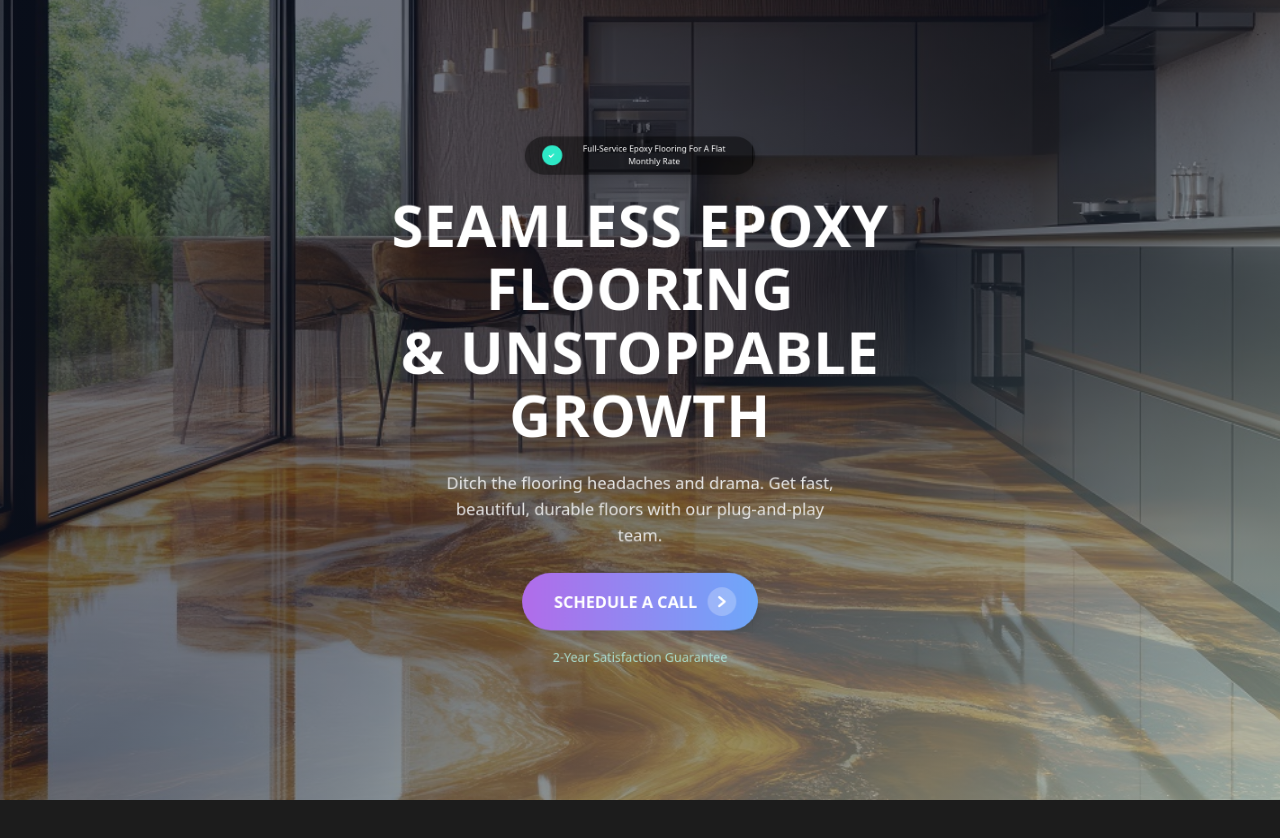
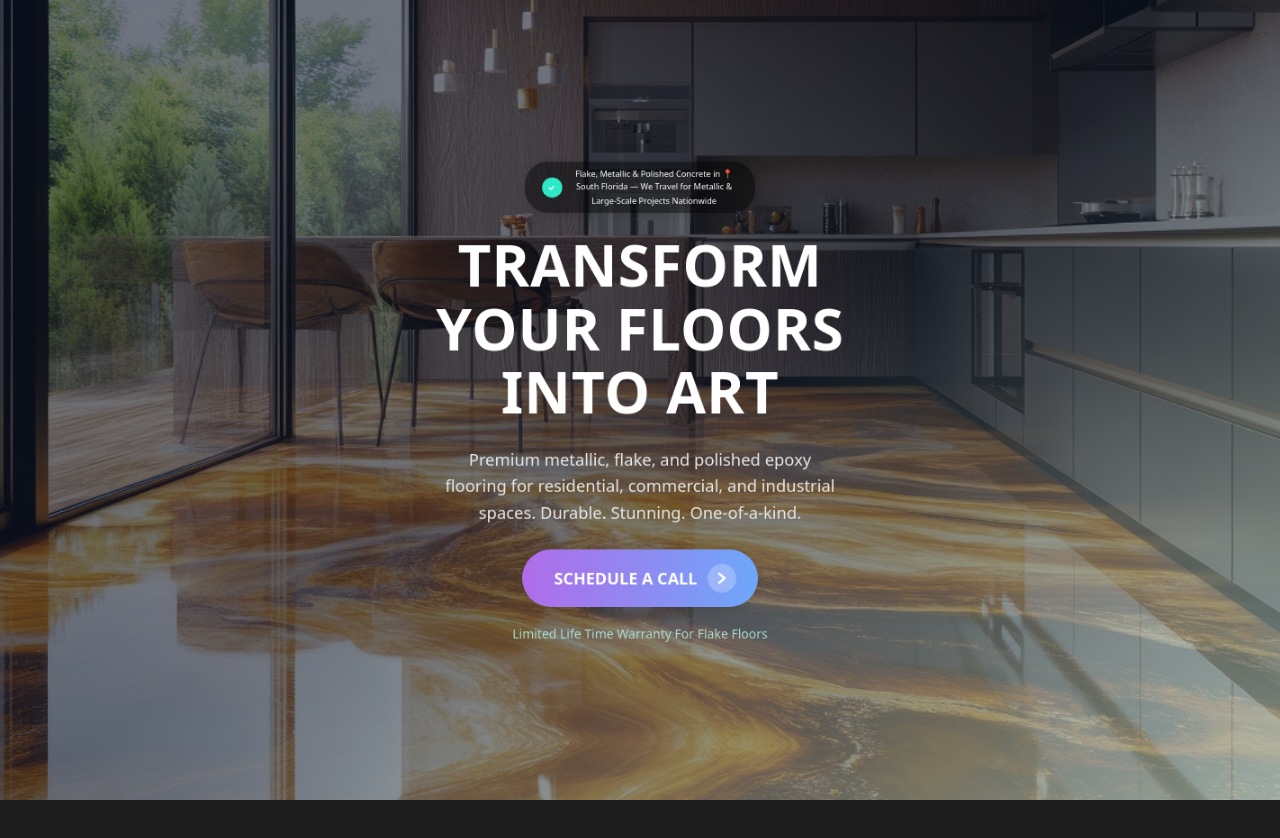
Before and after one commit to celalzamanoglu/epoxy-flooring, a Next.js app: page / in a window 1280 px wide. Shown: the top 838 px of the page. Built offline with nearby package versions, Linux system fonts and the light colour scheme.

Commit message:
chore: client's content for hero section

```diff
--- a/src/components/HeroContent.tsx
+++ b/src/components/HeroContent.tsx
@@ -11,40 +11,27 @@ const HeroContent: React.FC = () => (
       {/* Info Box with Checkmark */}
       <div className={styles.infoBox}>
         <span className={styles.checkCircle}>
-          <svg
-            width="20"
-            height="20"
-            viewBox="0 0 20 20"
-            fill="none"
-            xmlns="http://www.w3.org/2000/svg"
-          >
+          <svg width="20" height="20" viewBox="0 0 20 20" fill="none" xmlns="http://www.w3.org/2000/svg">
             <circle cx="10" cy="10" r="10" fill="#2ee9c7" />
-            <path
-              d="M6 10.5l2 2 4-4"
-              stroke="#fff"
-              strokeWidth="1.7"
-              strokeLinecap="round"
-              strokeLinejoin="round"
-            />
+            <path d="M6 10.5l2 2 4-4" stroke="#fff" strokeWidth="1.7" strokeLinecap="round" strokeLinejoin="round" />
           </svg>
         </span>
         <span className={styles.infoText}>
-          Full-Service Epoxy Flooring For A Flat Monthly Rate
+          Flake, Metallic & Polished Concrete in 📍 South Florida — We Travel for Metallic & Large-Scale Projects
+          Nationwide
         </span>
       </div>
       {/* Big Headline */}
-      <h1 className={styles.heroTitle}>
-        SEAMLESS EPOXY FLOORING <br /> & UNSTOPPABLE GROWTH
-      </h1>
+      <h1 className={styles.heroTitle}>TRANSFORM YOUR FLOORS INTO ART</h1>
       {/* Subtitle */}
       <p className={styles.heroSubtitle}>
-        Ditch the flooring headaches and drama. Get fast, beautiful, durable
-        floors with our plug-and-play team.
+        Premium metallic, flake, and polished epoxy flooring for residential, commercial, and industrial spaces.
+        Durable. Stunning. One-of-a-kind.
       </p>
       {/* CTA Button */}
       <Button className={styles.heroButton}>SCHEDULE A CALL</Button>
       {/* Guarantee Text */}
-      <div className={styles.guaranteeText}>2-Year Satisfaction Guarantee</div>
+      <div className={styles.guaranteeText}>Limited Life Time Warranty For Flake Floors</div>
     </div>
   </div>
 );
```
